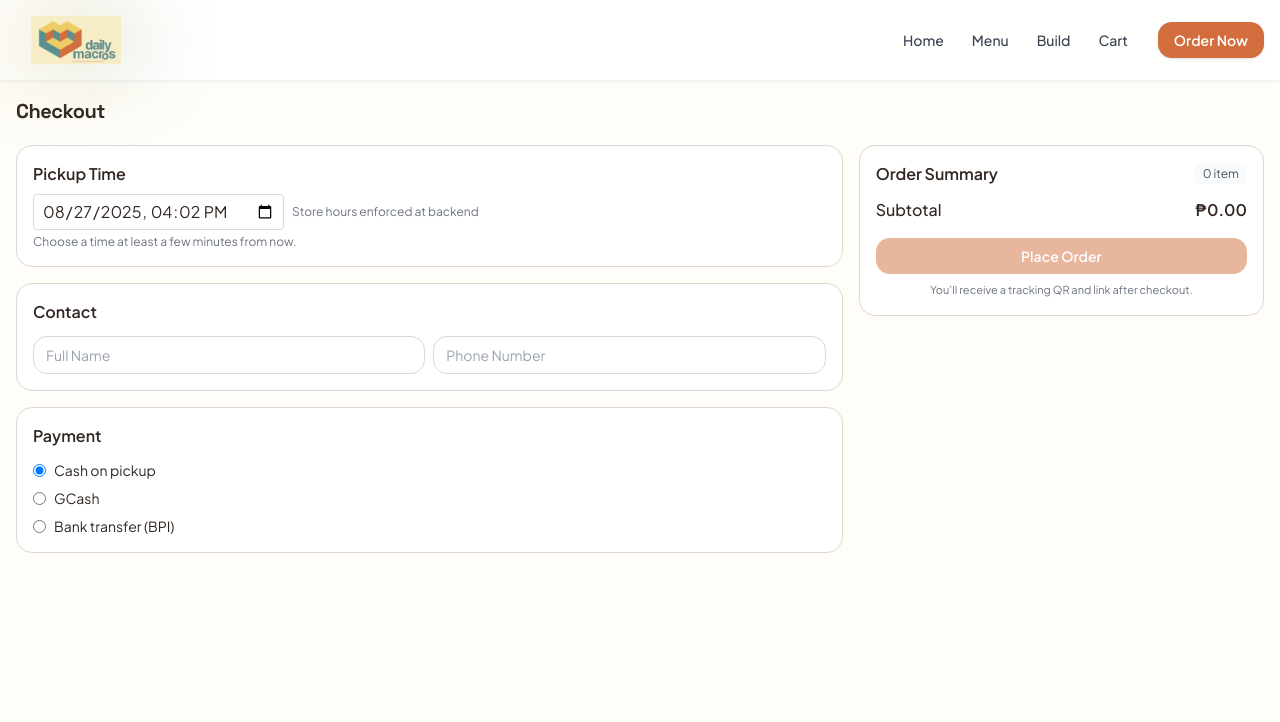
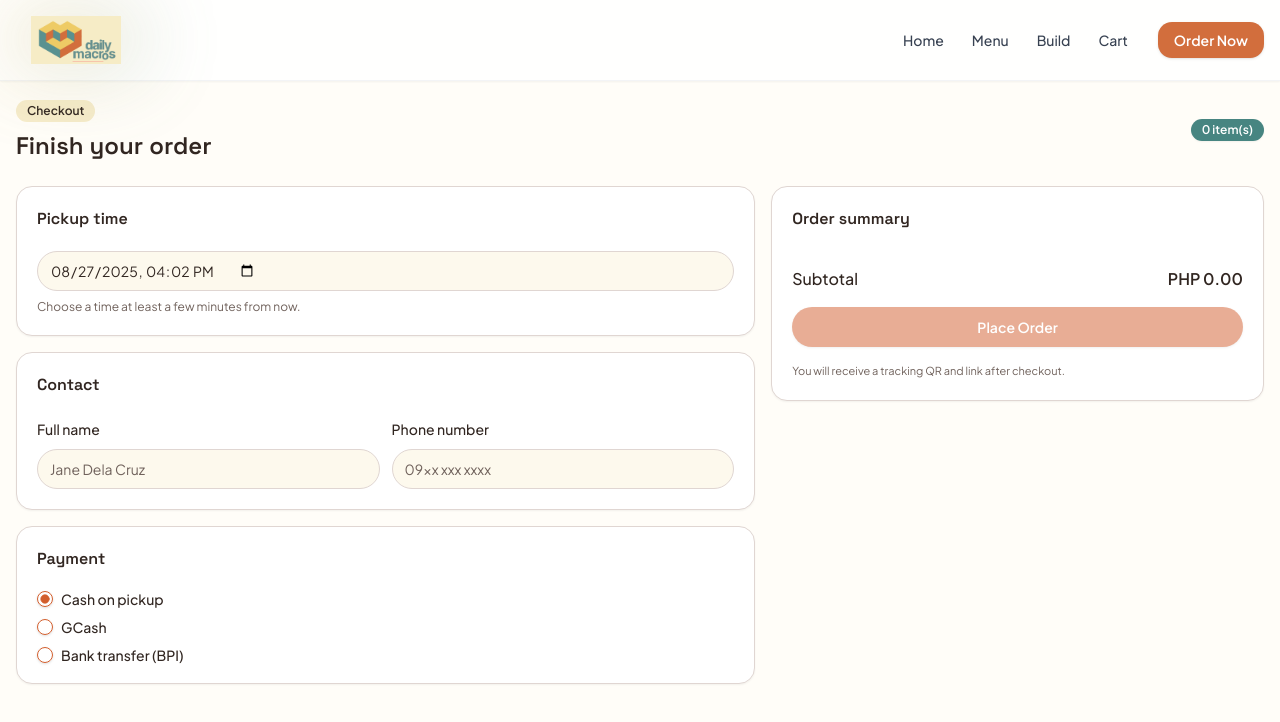
Before and after one commit to ElaiElaiElai1113/dailymacros, a React (Vite) app: page /checkout in a window 1280 px wide. Shown: the top 722 px of the page. Built offline with nearby package versions, Linux system fonts and the light colour scheme.

Commit message:
feat/checkout-ui

```diff
--- a/src/components/PickupTimePicker.tsx
+++ b/src/components/PickupTimePicker.tsx
@@ -1,4 +1,6 @@
 import { useState } from "react";
+import { Input } from "@/components/ui/input";
+
 export default function PickupTimePicker({
   value,
   min,
@@ -10,8 +12,8 @@ export default function PickupTimePicker({
 }) {
   const [v, setV] = useState(value);
   return (
-    <div className="flex gap-2 items-center">
-      <input
+    <div className="flex w-full items-center gap-2">
+      <Input
         type="datetime-local"
         value={v}
         min={min}
@@ -19,11 +21,8 @@ export default function PickupTimePicker({
           setV(e.target.value);
           onChange(e.target.value);
         }}
-        className="border px-2 py-1 rounded"
+        className="w-full"
       />
-      <span className="text-xs text-gray-500">
-        Store hours enforced at backend
-      </span>
     </div>
   );
 }
--- a/src/pages/CheckoutPage.tsx
+++ b/src/pages/CheckoutPage.tsx
@@ -3,9 +3,16 @@ import PickupTimePicker from "@/components/PickupTimePicker";
 import { supabase } from "@/lib/supabaseClient";
 import { useEffect, useMemo, useState } from "react";
 import QRCode from "react-qr-code";
+import { Button } from "@/components/ui/button";
+import { Input } from "@/components/ui/input";
+import { Label } from "@/components/ui/label";
+import { Card, CardContent, CardHeader, CardTitle } from "@/components/ui/card";
+import { Alert, AlertDescription, AlertTitle } from "@/components/ui/alert";
+import { RadioGroup, RadioGroupItem } from "@/components/ui/radio-group";
+import { Badge } from "@/components/ui/badge";
 
 function Price({ cents }: { cents: number }) {
-  return <span>₱{(Number(cents || 0) / 100).toFixed(2)}</span>;
+  return <span>PHP {(Number(cents || 0) / 100).toFixed(2)}</span>;
 }
 
 type PaymentMethod = "cash" | "gcash" | "bank";
@@ -236,146 +243,144 @@ export default function CheckoutPage() {
   if (placed) {
     const trackUrl = `${window.location.origin}/track/${placed.tracking_code}`;
     return (
-      <div className="flex flex-col items-center justify-center py-12 space-y-6">
-        <div className="rounded-2xl border bg-white p-6 shadow-sm w-full max-w-md text-center">
-          <h1 className="text-2xl font-bold text-[#D26E3D] mb-2">
-            Order Placed 🎉
-          </h1>
-          <p className="text-gray-700 mb-4">
-            Thank you! We’ll start preparing your drink near your pickup time.
+      <div className="min-h-[70vh] bg-[radial-gradient(circle_at_top,_rgba(210,110,61,0.15),_transparent_55%)] px-4 py-12">
+        <Card className="mx-auto max-w-md text-center">
+          <CardHeader>
+            <CardTitle className="text-2xl">Order placed</CardTitle>
+          </CardHeader>
+          <CardContent className="space-y-4">
+            <p className="text-sm text-muted-foreground">
+              We will start preparing your drink near your pickup time.
             </p>
-          <p className="text-sm text-gray-600 mb-4">
-            Scan or share this QR to track your order in real time:
-          </p>
-          <div className="flex justify-center mb-4">
+            <div className="flex justify-center">
               <QRCode value={trackUrl} size={180} />
             </div>
-          <div className="text-sm font-medium break-all text-gray-700">
+            <div className="rounded-xl border bg-muted/30 px-3 py-2 text-xs">
               {trackUrl}
             </div>
-          <button
+            <Button
+              variant="secondary"
+              className="w-full"
               onClick={() => navigator.clipboard.writeText(trackUrl)}
-            className="mt-4 w-full rounded-lg border px-3 py-2 text-sm hover:bg-gray-50"
             >
               Copy Tracking Link
-          </button>
-        </div>
+            </Button>
+          </CardContent>
+        </Card>
       </div>
     );
   }
 
   return (
-    <div className="space-y-5">
-      <h1 className="text-xl font-extrabold tracking-tight">Checkout</h1>
+    <div className="space-y-6">
+      <div className="flex items-center justify-between">
+        <div>
+          <Badge variant="secondary">Checkout</Badge>
+          <h1 className="mt-2 text-2xl font-semibold">Finish your order</h1>
+        </div>
+        <Badge variant="glow">{items.length} item(s)</Badge>
+      </div>
 
       {errors.length > 0 && (
-        <div className="rounded-xl border border-red-200 bg-red-50 px-4 py-3 text-sm text-red-700 flex gap-3">
-          <div className="mt-0.5">⚠️</div>
-          <div>
-            <div className="font-semibold mb-1">
-              We need a few fixes before placing your order:
-            </div>
+        <Alert variant="destructive">
+          <AlertTitle>We need a few fixes</AlertTitle>
+          <AlertDescription>
             <ul className="list-disc space-y-0.5 pl-4">
               {errors.map((err, i) => (
                 <li key={i}>{err}</li>
               ))}
             </ul>
-          </div>
-        </div>
+          </AlertDescription>
+        </Alert>
       )}
 
-      <div className="grid gap-4 md:grid-cols-3">
-        <div className="md:col-span-2 space-y-4">
-          <div
-            className={`rounded-2xl border bg-white p-4 ${
-              fieldErrors.pickup ? "border-red-300" : ""
-            }`}
-          >
-            <div className="font-semibold">Pickup Time</div>
-            <div className="mt-2">
+      <div className="grid gap-4 lg:grid-cols-[1.2fr_0.8fr]">
+        <div className="space-y-4">
+          <Card className={fieldErrors.pickup ? "border-destructive/60" : ""}>
+            <CardHeader>
+              <CardTitle className="text-base">Pickup time</CardTitle>
+            </CardHeader>
+            <CardContent>
               <PickupTimePicker
                 value={pickup}
                 min={getMinPickup()}
                 onChange={setPickup}
               />
-            </div>
-            <p className="mt-1 text-xs text-gray-500">
+              <p className="mt-2 text-xs text-muted-foreground">
                 Choose a time at least a few minutes from now.
               </p>
-          </div>
+            </CardContent>
+          </Card>
 
-          <div className="rounded-2xl border bg-white p-4">
-            <div className="font-semibold">Contact</div>
-            <div className="mt-3 grid gap-2 md:grid-cols-2">
-              <input
-                className={`rounded-lg border px-3 py-2 text-sm outline-none focus:ring-2 ${
-                  fieldErrors.name
-                    ? "border-red-300 focus:ring-red-300"
-                    : "focus:ring-[#D26E3D]/30"
-                }`}
-                placeholder="Full Name"
+          <Card>
+            <CardHeader>
+              <CardTitle className="text-base">Contact</CardTitle>
+            </CardHeader>
+            <CardContent className="grid gap-3 md:grid-cols-2">
+              <div className="space-y-2">
+                <Label htmlFor="name">Full name</Label>
+                <Input
+                  id="name"
+                  placeholder="Jane Dela Cruz"
                   required
                   minLength={2}
                   maxLength={80}
                   autoComplete="name"
                   value={name}
                   onChange={(e) => setName(e.target.value)}
+                  className={fieldErrors.name ? "border-destructive/60" : ""}
                 />
-              <input
-                className={`rounded-lg border px-3 py-2 text-sm outline-none focus:ring-2 ${
-                  fieldErrors.phone
-                    ? "border-red-300 focus:ring-red-300"
-                    : "focus:ring-[#D26E3D]/30"
-                }`}
-                placeholder="Phone Number"
+              </div>
+              <div className="space-y-2">
+                <Label htmlFor="phone">Phone number</Label>
+                <Input
+                  id="phone"
+                  placeholder="09xx xxx xxxx"
                   required
                   inputMode="numeric"
                   autoComplete="tel"
                   maxLength={20}
                   value={phone}
                   onChange={(e) => setPhone(e.target.value)}
+                  className={fieldErrors.phone ? "border-destructive/60" : ""}
                 />
               </div>
+            </CardContent>
+          </Card>
+
+          <Card>
+            <CardHeader>
+              <CardTitle className="text-base">Payment</CardTitle>
+            </CardHeader>
+            <CardContent className="space-y-4">
+              <RadioGroup
+                value={paymentMethod}
+                onValueChange={(value) =>
+                  setPaymentMethod(value as PaymentMethod)
+                }
+                className="grid gap-3"
+              >
+                <div className="flex items-center gap-2">
+                  <RadioGroupItem value="cash" id="cash" />
+                  <Label htmlFor="cash">Cash on pickup</Label>
                 </div>
-
-          <div className="rounded-2xl border bg-white p-4 space-y-3">
-            <div className="font-semibold">Payment</div>
-            <div className="space-y-2">
-              <label className="flex items-center gap-2 text-sm">
-                <input
-                  type="radio"
-                  checked={paymentMethod === "cash"}
-                  onChange={() => setPaymentMethod("cash")}
-                />
-                Cash on pickup
-              </label>
-              <label className="flex items-center gap-2 text-sm">
-                <input
-                  type="radio"
-                  checked={paymentMethod === "gcash"}
-                  onChange={() => setPaymentMethod("gcash")}
-                />
-                GCash
-              </label>
-              <label className="flex items-center gap-2 text-sm">
-                <input
-                  type="radio"
-                  checked={paymentMethod === "bank"}
-                  onChange={() => setPaymentMethod("bank")}
-                />
-                Bank transfer (BPI)
-              </label>
+                <div className="flex items-center gap-2">
+                  <RadioGroupItem value="gcash" id="gcash" />
+                  <Label htmlFor="gcash">GCash</Label>
                 </div>
+                <div className="flex items-center gap-2">
+                  <RadioGroupItem value="bank" id="bank" />
+                  <Label htmlFor="bank">Bank transfer (BPI)</Label>
+                </div>
+              </RadioGroup>
 
               {paymentMethod === "gcash" && (
-              <div className="mt-3 space-y-2 rounded-lg bg-gray-50 p-3 text-xs text-gray-700">
-                <div className="text-sm font-semibold">GCash Details</div>
-                <p>
-                  Send payment to:{" "}
-                  <span className="font-medium">09XX XXX XXXX</span>{" "}
-                  (DailyMacros)
+                <div className="rounded-2xl border bg-muted/40 p-4 text-sm">
+                  <div className="font-semibold">GCash details</div>
+                  <p className="mt-1 text-xs text-muted-foreground">
+                    Send payment to 09XX XXX XXXX (DailyMacros).
                   </p>
-                <div className="mt-2 flex justify-center">
+                  <div className="mt-3 flex justify-center">
                     <img
                       src="/gcash-qr.png"
                       alt="GCash QR Code"
@@ -386,15 +391,14 @@ export default function CheckoutPage() {
               )}
 
               {paymentMethod === "bank" && (
-              <div className="mt-3 space-y-2 rounded-lg bg-gray-50 p-3 text-xs text-gray-700">
-                <div className="text-sm font-semibold">BPI Bank Details</div>
-                <p>
-                  Account name: <span className="font-medium">DailyMacros</span>
+                <div className="rounded-2xl border bg-muted/40 p-4 text-sm">
+                  <div className="font-semibold">BPI bank details</div>
+                  <p className="mt-1 text-xs text-muted-foreground">
+                    Account name: DailyMacros
                     <br />
-                  Account number:{" "}
-                  <span className="font-medium">XXXX XXXX XXXX</span>
+                    Account number: XXXX XXXX XXXX
                   </p>
-                <div className="mt-2 flex justify-center">
+                  <div className="mt-3 flex justify-center">
                     <img
                       src="/bpi-qr.png"
                       alt="BPI QR Code"
@@ -405,39 +409,25 @@ export default function CheckoutPage() {
               )}
 
               {(paymentMethod === "gcash" || paymentMethod === "bank") && (
-              <>
-                <div className="mt-3">
-                  <label
-                    className={`text-xs ${
-                      fieldErrors.paymentRef ? "text-red-600" : "text-gray-500"
-                    }`}
-                  >
-                    Reference No. / Sender name{" "}
-                    <span className="text-red-500">*</span>
-                  </label>
-                  <input
+                <div className="grid gap-3 md:grid-cols-2">
+                  <div className="space-y-2">
+                    <Label htmlFor="paymentRef">
+                      Reference no. / Sender name
+                    </Label>
+                    <Input
+                      id="paymentRef"
                       value={paymentRef}
                       onChange={(e) => setPaymentRef(e.target.value)}
-                    className={`mt-1 w-full rounded-lg border px-3 py-2 text-sm outline-none focus:ring-2 ${
-                      fieldErrors.paymentRef
-                        ? "border-red-300 focus:ring-red-300"
-                        : "focus:ring-[#D26E3D]/30"
-                    }`}
-                    placeholder="e.g. GCash Ref #1234 / Juan Dela Cruz"
+                      placeholder="Ref #1234 / Juan Dela Cruz"
+                      className={
+                        fieldErrors.paymentRef ? "border-destructive/60" : ""
+                      }
                     />
                   </div>
-                <div className="mt-2">
-                  <label
-                    className={`text-xs ${
-                      fieldErrors.paymentProof
-                        ? "text-red-600"
-                        : "text-gray-500"
-                    }`}
-                  >
-                    Upload payment proof (screenshot){" "}
-                    <span className="text-red-500">*</span>
-                  </label>
-                  <input
+                  <div className="space-y-2">
+                    <Label htmlFor="proof">Upload payment proof</Label>
+                    <Input
+                      id="proof"
                       type="file"
                       accept="image/*"
                       onChange={(e) => {
@@ -450,82 +440,79 @@ export default function CheckoutPage() {
                           return URL.createObjectURL(f);
                         });
                       }}
-                    className={`mt-1 block w-full text-sm ${
-                      fieldErrors.paymentProof ? "text-red-700" : ""
-                    }`}
+                      className={
+                        fieldErrors.paymentProof ? "border-destructive/60" : ""
+                      }
                     />
 
                     {paymentProofPreview && (
-                    <div className="mt-2 flex items-center gap-2">
+                      <div className="flex items-center gap-2">
                         <img
                           src={paymentProofPreview}
                           alt="Payment proof preview"
-                        className="h-16 w-16 rounded border object-cover"
+                          className="h-14 w-14 rounded-xl border object-cover"
                         />
-                      <span className="max-w-[140px] truncate text-[11px] text-gray-500">
+                        <span className="text-xs text-muted-foreground">
                           {paymentProofFile?.name}
                         </span>
                       </div>
                     )}
                   </div>
-              </>
+                </div>
               )}
-          </div>
+            </CardContent>
+          </Card>
         </div>
 
-        <aside className="md:col-span-1">
-          <div className="rounded-2xl border bg-white p-4">
-            <div className="mb-2 flex items-center justify-between">
-              <div className="font-semibold">Order Summary</div>
-              <div className="rounded bg-gray-50 px-2 py-0.5 text-xs text-gray-600">
-                {items.length} item{items.length > 1 ? "s" : ""}
-              </div>
-            </div>
-
-            <ul className="divide-y divide-gray-100 text-sm">
+        <aside className="space-y-4">
+          <Card>
+            <CardHeader>
+              <CardTitle className="text-base">Order summary</CardTitle>
+            </CardHeader>
+            <CardContent className="space-y-4">
+              <ul className="space-y-3 text-sm">
                 {items.map((it, i) => (
-                <li key={i} className="py-2">
-                  <div className="flex items-start justify-between gap-2">
+                  <li key={i} className="flex items-start justify-between gap-2">
                     <div className="min-w-0">
                       <div className="truncate font-medium">
                         {it.base_drink_name
-                          ? `Custom — ${it.base_drink_name}`
+                          ? `Custom - ${it.base_drink_name}`
                           : it.item_name}
                       </div>
                       {typeof it.base_price_cents === "number" &&
                         typeof it.addons_price_cents === "number" && (
-                          <div className="mt-0.5 text-[11px] text-gray-500">
-                            Base <Price cents={it.base_price_cents} /> · Add-ons{" "}
+                          <div className="mt-1 text-xs text-muted-foreground">
+                            Base <Price cents={it.base_price_cents} /> + Add-ons{" "}
                             <Price cents={it.addons_price_cents} />
                           </div>
                         )}
                     </div>
-                    <div className="shrink-0">
+                    <div className="shrink-0 font-semibold">
                       <Price cents={it.unit_price_cents} />
-                    </div>
                     </div>
                   </li>
                 ))}
               </ul>
 
-            <div className="mt-3 flex items-center justify-between text-base">
+              <div className="flex items-center justify-between text-base">
                 <div className="font-medium">Subtotal</div>
                 <div className="font-semibold">
                   <Price cents={subtotal} />
                 </div>
               </div>
 
-            <button
+              <Button
                 disabled={loading || cartEmpty}
                 onClick={placeOrder}
-              className="mt-4 w-full rounded-lg bg-[#D26E3D] px-4 py-2 text-sm font-semibold text-white transition hover:opacity-90 disabled:opacity-50"
+                className="w-full"
               >
-              {loading ? "Placing…" : "Place Order"}
-            </button>
-            <p className="mt-2 text-[11px] text-gray-500 text-center">
-              You’ll receive a tracking QR and link after checkout.
+                {loading ? "Placing..." : "Place Order"}
+              </Button>
+              <p className="text-[11px] text-muted-foreground">
+                You will receive a tracking QR and link after checkout.
               </p>
-          </div>
+            </CardContent>
+          </Card>
         </aside>
       </div>
 
```
Lines whose indentation alone changed are shown as unchanged.
